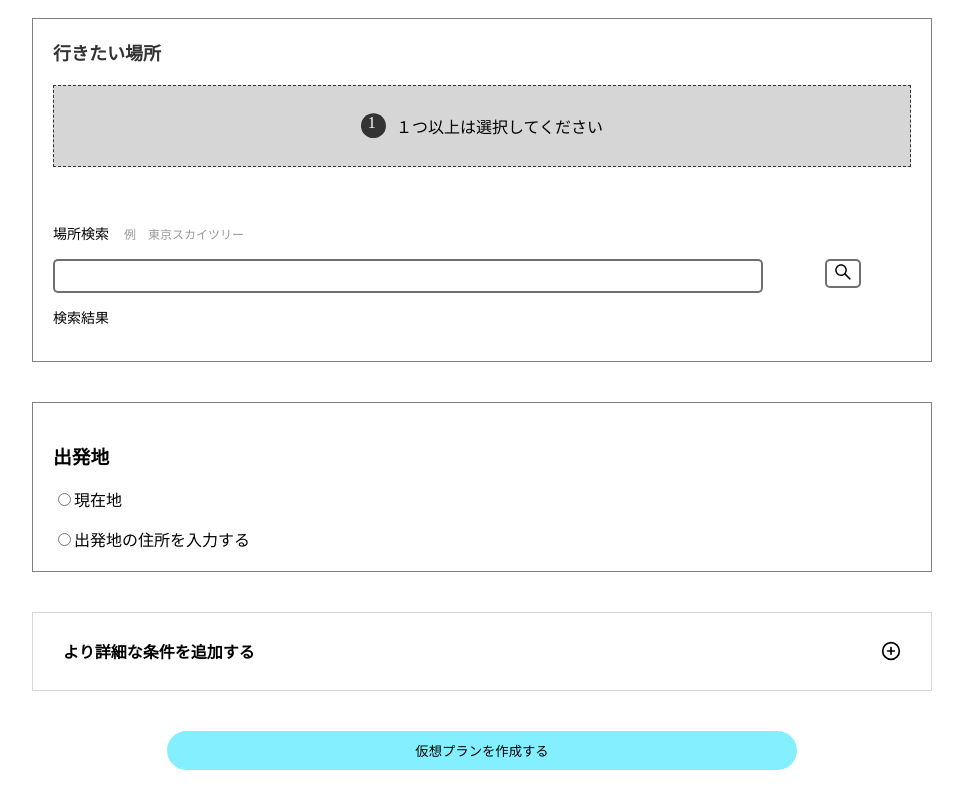
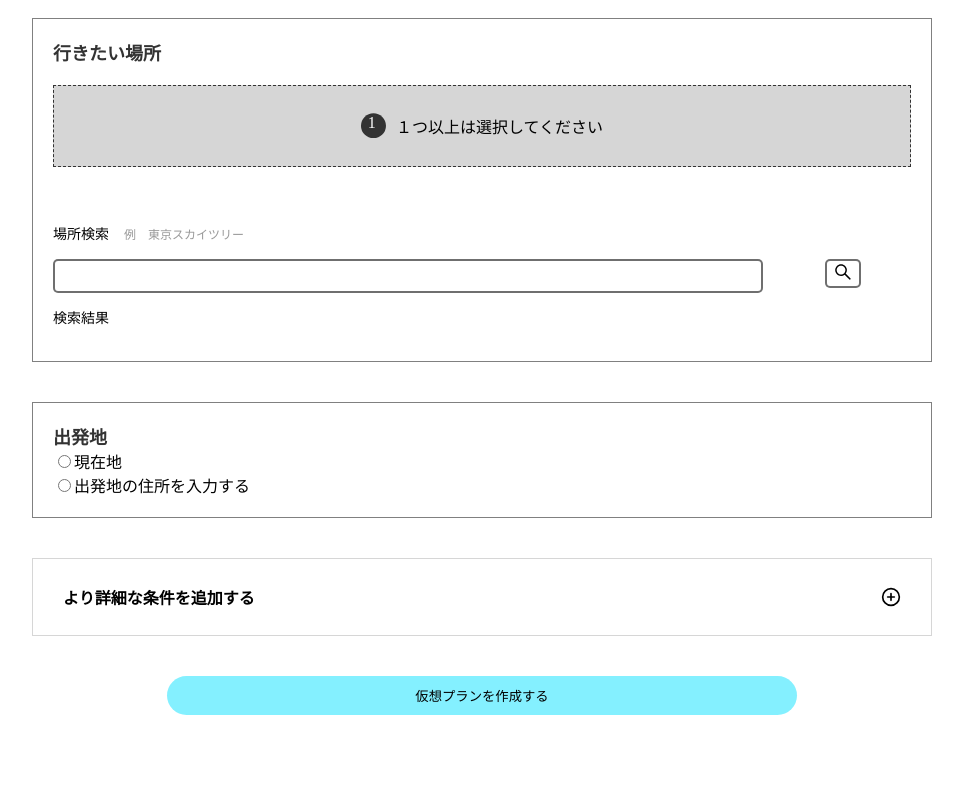
Before and after one commit to manasan-iTL/trip-plan-maker-frontend, a React (Vite) app in the folder frontend/: page / in a window 1280 px wide. Shown: the part 540-1340 px from the top of the page, without its empty margins (158-1121 px from the left). After the commit the page ends 1285 px from the top, so only its background shows below. Built offline with nearby package versions, Linux system fonts and the light colour scheme.

Commit message:
fix: 出発地設定の見出しの調整

```diff
--- a/frontend/src/components/presantation/top/Template/TopTemplate.module.css
+++ b/frontend/src/components/presantation/top/Template/TopTemplate.module.css
@@ -21,3 +21,10 @@ body {
     border: 1px gray solid;
     padding: 20px;
 }
+
+.heading {
+    color: rgba(51, 51, 51, 1.0);
+    font-family: Noto Sans JP;
+    font-size: 18px;
+    margin: 0;
+}
--- a/frontend/src/components/presantation/top/Template/TopTemplate.tsx
+++ b/frontend/src/components/presantation/top/Template/TopTemplate.tsx
@@ -58,7 +58,7 @@ const TopTemplate = (props: Props) => {
                     />
                 </div>
                 <section className={classes.travelDepatureArea}>
-                    <h3>出発地</h3>
+                    <h3 className={classes.heading}>出発地</h3>
                     <div>
                         <Radio
                             labelName="現在地"
@@ -66,7 +66,6 @@ const TopTemplate = (props: Props) => {
                             checked={props.depatureAt === "geolocation" ? true: false}
                             onChange={props.onRadioChange}
                         />
-                        <p>{(props.location && typeof props.location !== 'string') ? `${props.location.latitude} ${props.location.longitude}` : ""}</p>
                         <Radio
                             labelName="出発地の住所を入力する"
                             value="address"
```
